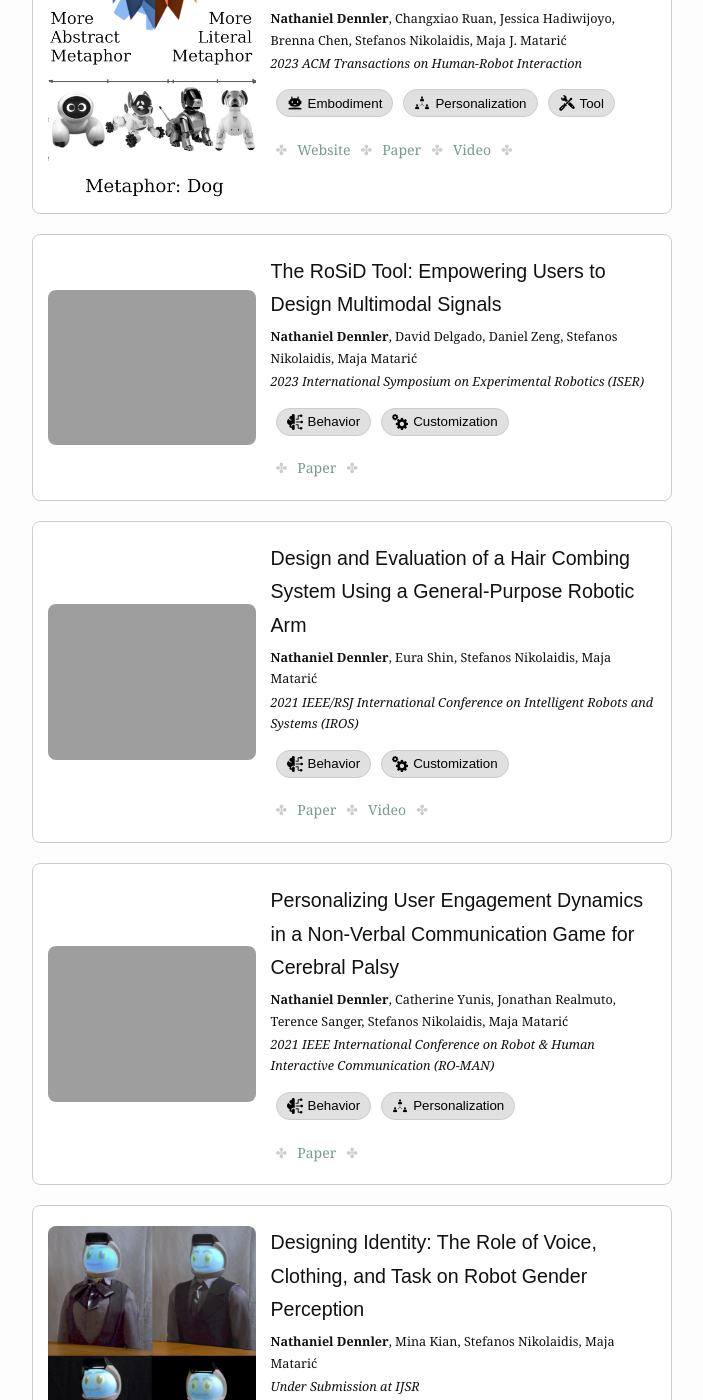
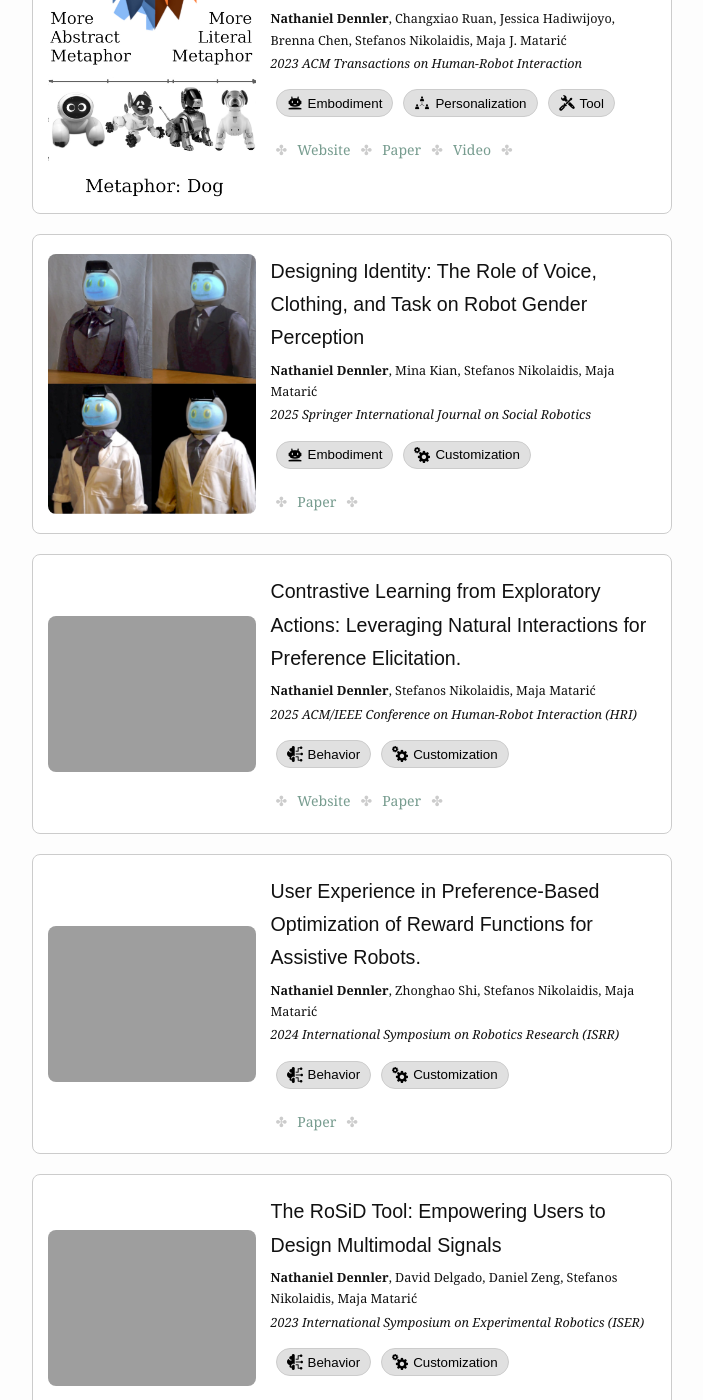
Before and after one commit to ndennler/ndennler.github.io, a Jekyll site: the page built from research.md, in a window 1280 px wide and 1400 px high, scrolled down 707 px. Shown: the whole window, without its empty margins (288-991 px from the left). Built offline with Jekyll 4.4.1, drawn with Linux system fonts in a browser that asks for light colours; some of the changed text lies outside the part shown.

Commit message:
adds the recent accepted papers

```diff
--- a/research.md
+++ b/research.md
@@ -26,7 +26,35 @@
       paper: https://dl.acm.org/doi/10.1145/3550489
       video: http://example.com/design_metaphors_video.mp4
 
+    - title: "Designing Identity: The Role of Voice, Clothing, and Task on Robot Gender Perception"
+      image:
+        src: /assets/img/work/gender_study.jpg
+        alt: Robots dressed in different kinds of clothing.
+      authors: <b>Nathaniel Dennler</b>, Mina Kian, Stefanos Nikolaidis, Maja Matarić
+      conference: 2025 Springer International Journal on Social Robotics
+      tags: Embodiment,Customization
+      paper: https://arxiv.org/pdf/2404.00494
+
     # MY CONFERENCE PAPERS
+
+    - title: "Contrastive Learning from Exploratory Actions: Leveraging Natural Interactions for Preference Elicitation."
+      image:
+        src: /assets/img/work/clea.gif
+        alt: Video of Kuri helping a person find items.
+      authors: <b>Nathaniel Dennler</b>, Stefanos Nikolaidis, Maja Matarić
+      conference: 2025 ACM/IEEE Conference on Human-Robot Interaction (HRI)
+      tags: Behavior,Customization
+      website: https://interaction-lab.github.io/CLEA/
+      paper: https://interaction-lab.github.io/CLEA/static/pdfs/CLEA.pdf
+
+    - title: "User Experience in Preference-Based Optimization of Reward Functions for Assistive Robots."
+      image:
+        src: /assets/img/work/cmaesig.gif
+        alt: Video of blossom robots enacting user-designed gestures.
+      authors: <b>Nathaniel Dennler</b>, Zhonghao Shi, Stefanos Nikolaidis, Maja Matarić
+      conference: 2024 International Symposium on Robotics Research (ISRR)
+      tags: Behavior,Customization
+      paper: https://arxiv.org/pdf/2411.11182
 
     - title: "The RoSiD Tool: Empowering Users to Design Multimodal Signals"
       image:
@@ -56,16 +84,8 @@
       tags: Behavior,Personalization
       paper: https://ieeexplore.ieee.org/abstract/document/9515466
 
+    # Additional Papers
 
-    # Additional Papers
-    - title: "Designing Identity: The Role of Voice, Clothing, and Task on Robot Gender Perception"
-      image:
-        src: /assets/img/work/gender_study.jpg
-        alt: Queer in Robotics Logo.
-      authors: <b>Nathaniel Dennler</b>, Mina Kian, Stefanos Nikolaidis, Maja Matarić
-      conference: Under Submission at IJSR
-      tags: Embodiment,Customization
-      paper: https://arxiv.org/pdf/2404.00494
 
     - title: Launching Queer in Robotics
       image:
@@ -94,7 +114,7 @@
       conference: 2024 Companion of the ACM/IEEE International Conference on Human-Robot Interaction (HRI LBR)
       tags: Behavior,Customization
       website: https://interaction-lab.github.io/CLEA/
-      paper: https://interaction-lab.github.io/CLEA/static/pdfs/CLEA.pdf
+      paper: https://dl.acm.org/doi/10.1145/3610978.3640745
       video: https://www.youtube.com/watch?v=IOJ1xDy0DEE&ab_channel=NateDennler
 
 
```
Also changed, not shown: 5 other files.
